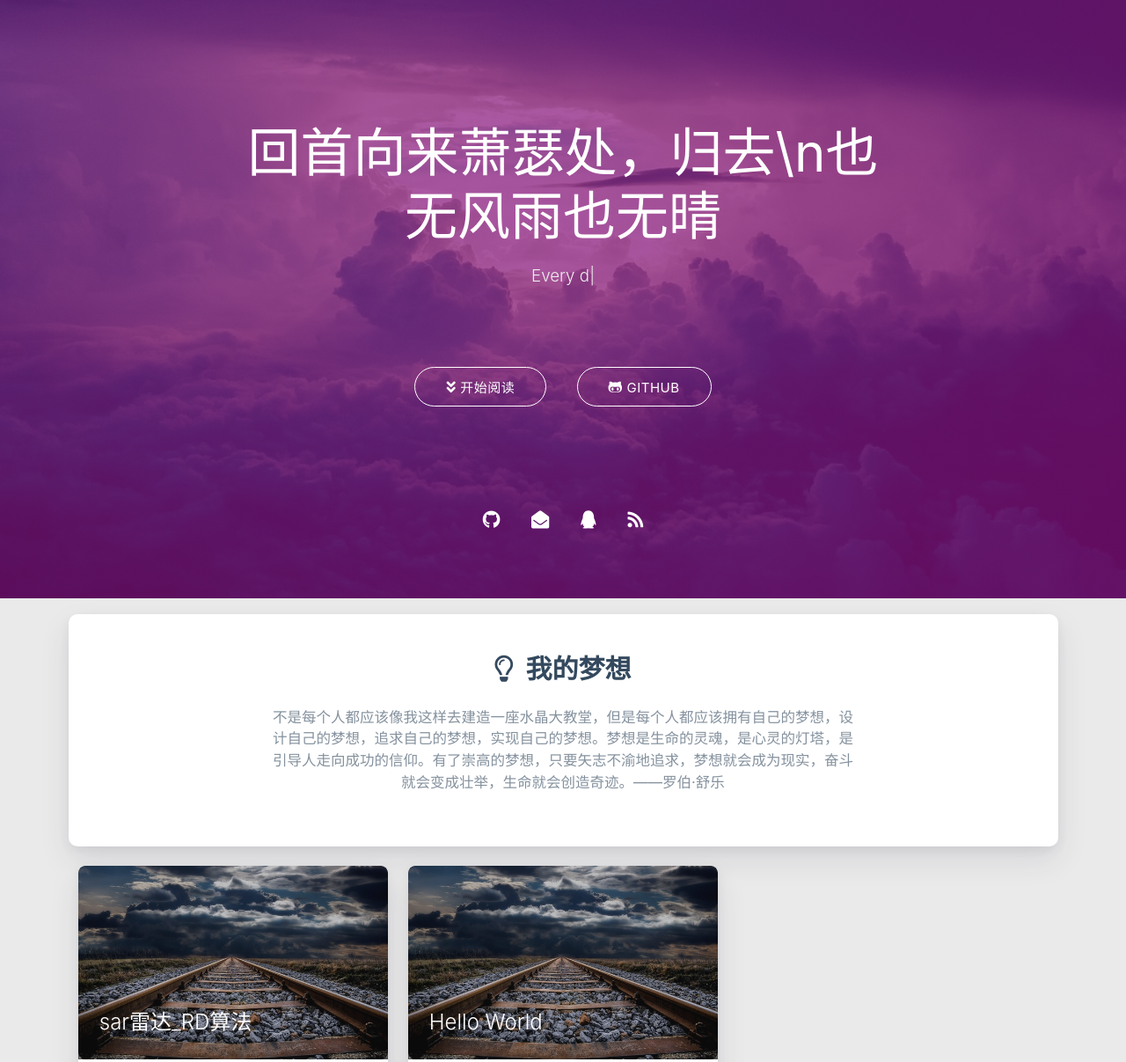
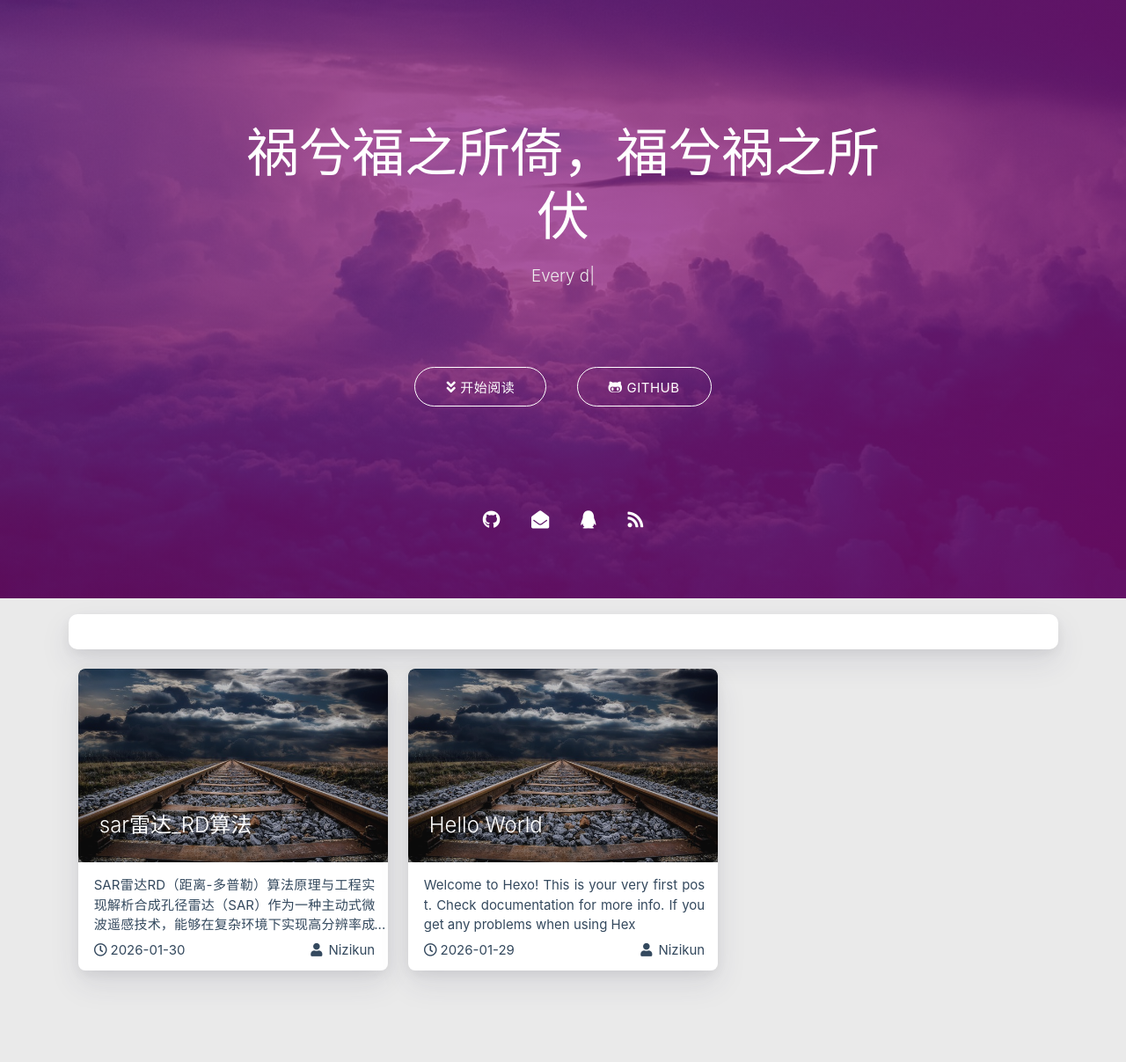
Before and after one commit to nizikun/nizikun.github.io, a plain HTML site: page index.html in a window 1280 px wide. Shown: the part 120-1327 px from the top of the page at 88% size. Drawn offline with nearby package versions, Linux system fonts and the light colour scheme; some packages are replaced by stand-ins of ours; a script that the page names is missing.

Commit message:
Site updated: 2026-01-30 13:37:36

```diff
--- a/2026/01/29/hello-world/index.html
+++ b/2026/01/29/hello-world/index.html
@@ -1199,6 +1199,8 @@
 
 
 
+    <script type="text/javascript" src="/libs/background/ribbon-dynamic.js" async="async"></script>
+
 
 
     <script src="/libs/instantpage/instantpage.js" type="module"></script>
--- a/atom.xml
+++ b/atom.xml
@@ -2,7 +2,7 @@
 <feed xmlns="http://www.w3.org/2005/Atom">
   <title>Nizikun的博客</title>
 
-  <subtitle>回首向来萧瑟处，归去&#92;n也无风雨也无晴</subtitle>
+  <subtitle>祸兮福之所倚，福兮祸之所伏</subtitle>
   <link href="https://nizikun.github.io/atom.xml" rel="self"/>
 
   <link href="https://nizikun.github.io/"/>
--- a/index.html
+++ b/index.html
@@ -363,7 +363,7 @@
         <div class="brand">
             <div class="title center-align">
 
-                回首向来萧瑟处，归去\n也无风雨也无晴
+                祸兮福之所倚，福兮祸之所伏
 
             </div>
 
@@ -516,20 +516,6 @@
         <div class="container ">
             <div class="card">
                 <div class="card-content">
-
-                        <div class="dream">
-
-    <div class="title center-align">
-        <i class="far fa-lightbulb"></i>&nbsp;&nbsp;我的梦想
-    </div>
-
-    <div class="row">
-        <div class="col l8 offset-l2 m10 offset-m1 s10 offset-s1 center-align text">
-            不是每个人都应该像我这样去建造一座水晶大教堂，但是每个人都应该拥有自己的梦想，设计自己的梦想，追求自己的梦想，实现自己的梦想。梦想是生命的灵魂，是心灵的灯塔，是引导人走向成功的信仰。有了崇高的梦想，只要矢志不渝地追求，梦想就会成为现实，奋斗就会变成壮举，生命就会创造奇迹。——罗伯·舒乐
-        </div>
-    </div>
-</div>
-
 
 
 
@@ -918,6 +904,8 @@
 
 
 
+    <script type="text/javascript" src="/libs/background/ribbon-dynamic.js" async="async"></script>
+
 
 
     <script src="/libs/instantpage/instantpage.js" type="module"></script>
```
Also changed, not shown: 2026/01/30/sar-lei-da-rd-suan-fa/index.html (+2 -0 lines), 404.html (+2 -0 lines), about/index.html (+2 -0 lines), archives/2026/01/index.html (+3 -1 lines), archives/2026/index.html (+3 -1 lines), archives/index.html (+3 -1 lines), categories/index.html (+3 -1 lines), friends/index.html (+3 -1 lines), tags/index.html (+3 -1 lines).
